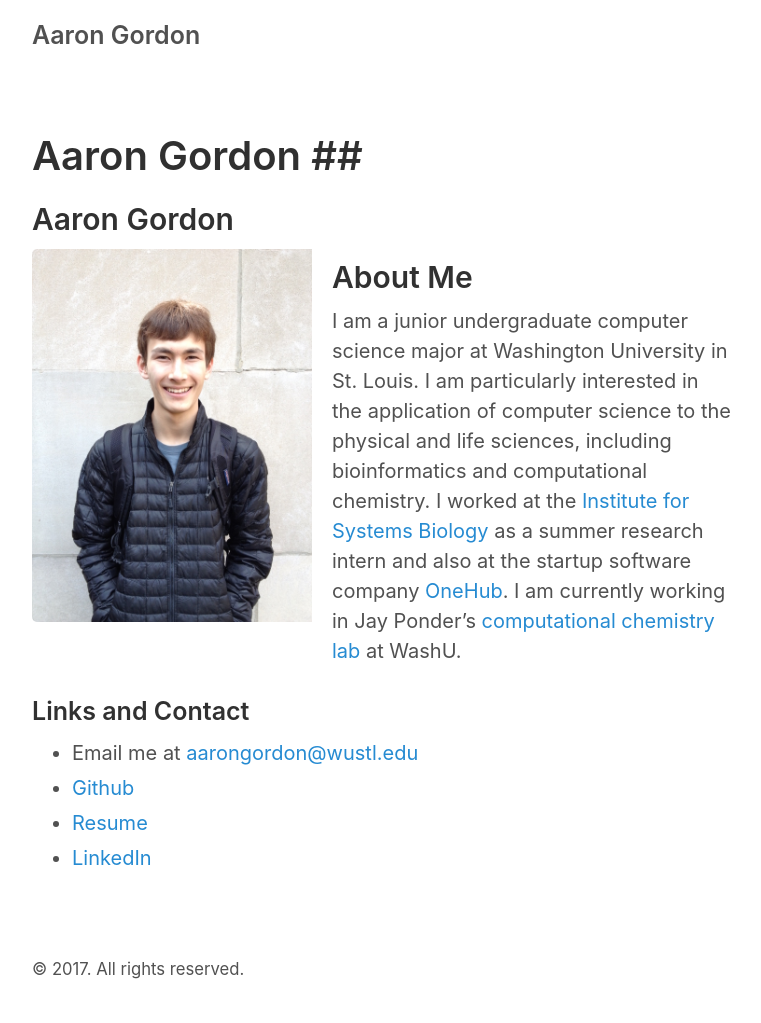
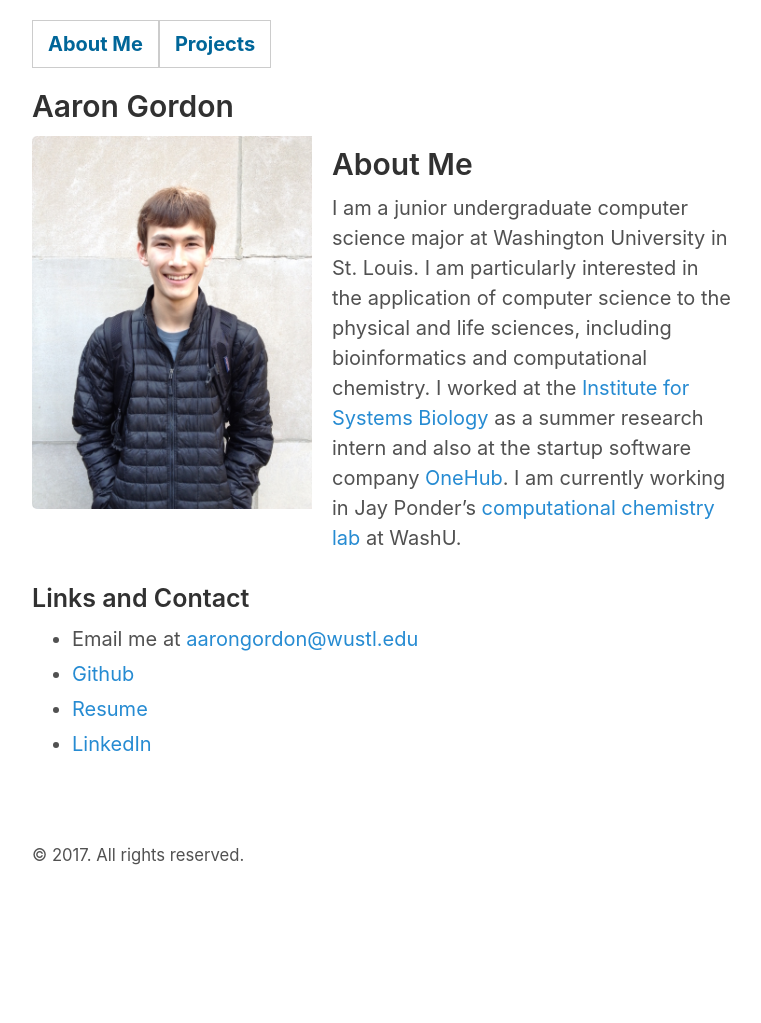
Before and after one commit to asgordon96/asgordon96.github.io, a Jekyll site: the page built from index.md, in a window 1280 px wide. Shown: the whole page, without its empty margins (258-1019 px from the left). Built offline with Jekyll 4.4.1, drawn with Linux system fonts in a browser that asks for light colours; our own code applies the rules of GitHub Pages for plain Markdown files; after the commit the page ends 909 px from its top, so only the background shows below that.

Commit message:
Add the layout and sass files

```diff
--- a/_layouts/default.html
+++ b/_layouts/default.html
@@ -4,15 +4,7 @@
   {% include head.html %}
 
   <body>
-
     <div class="container content">
-      <header class="masthead">
-        <h3 class="masthead-title">
-          <a href="{{ site.baseurl }}/" title="Home">{{ site.title }}</a>
-          <small>{{ site.tagline }}</small>
-        </h3>
-      </header>
-
       <main>
         {{ content }}
       </main>
--- a/_layouts/page.html
+++ b/_layouts/page.html
@@ -1,8 +1,13 @@
 ---
 layout: default
 ---
+<div class="menu">
+  <ul id="nav">
+    <li><a href="/">About Me</a></li>
+    <li><a href="/projects">Projects</a></li>
+  </ul>
+</div>
 
 <article class="page">
-  <h1 class="page-title">{{ page.title }}</h1>
   {{ content }}
 </article>
--- a/_sass/_base.scss
+++ b/_sass/_base.scss
@@ -76,3 +76,30 @@ tbody tr:nth-child(odd) td,
 tbody tr:nth-child(odd) th {
   background-color: #f9f9f9;
 }
+
+// adding my stuff here
+#nav {
+	width: 100%;
+	float: left;
+	margin-bottom: 20px;
+    margin-top: 20px;
+	padding: 0;
+	list-style: none;
+}
+#nav li {
+	float: left; }
+#nav li a {
+	display: block;
+	padding: 8px 15px;
+	text-decoration: none;
+	font-weight: bold;
+	color: #069;
+	border-right: 1px solid #ccc;
+    border-top: 1px solid #ccc;
+    border-bottom: 1px solid #ccc;
+    border-left: 1px solid #ccc;
+}
+
+h2 {
+    margin-top: 0 !important;
+}
```
